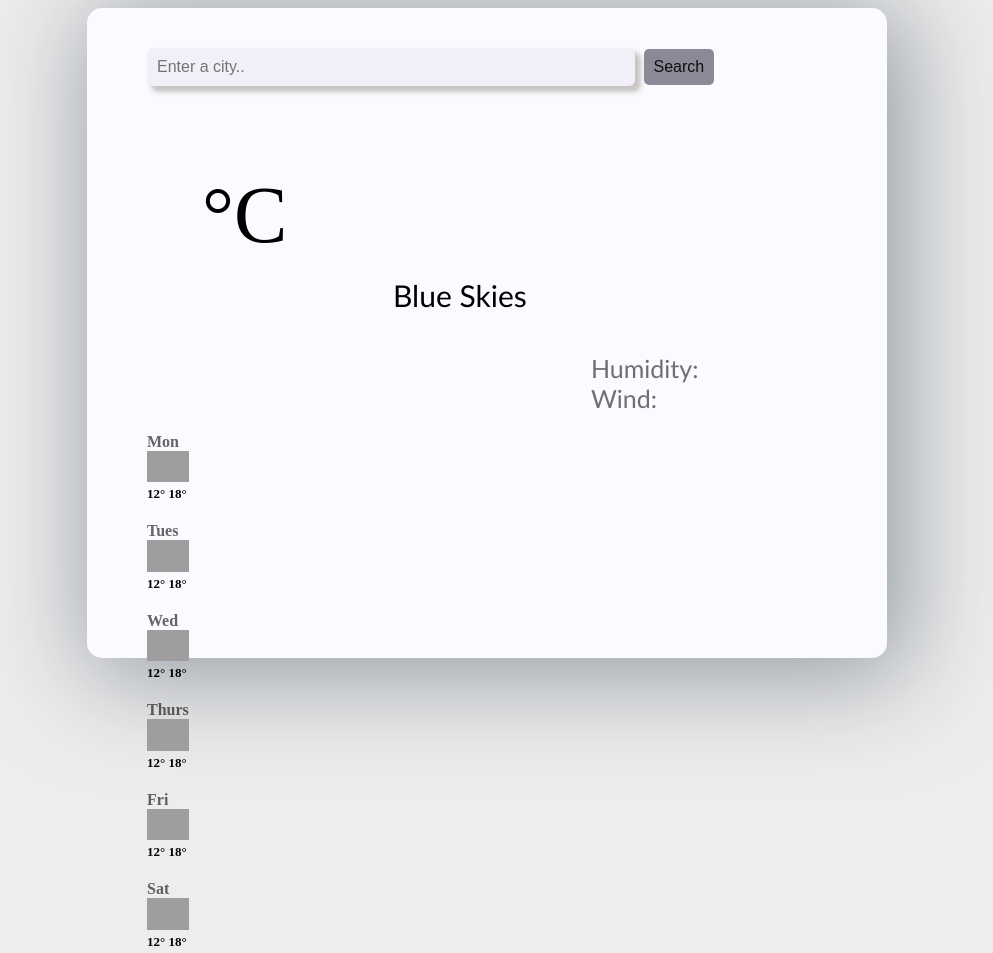
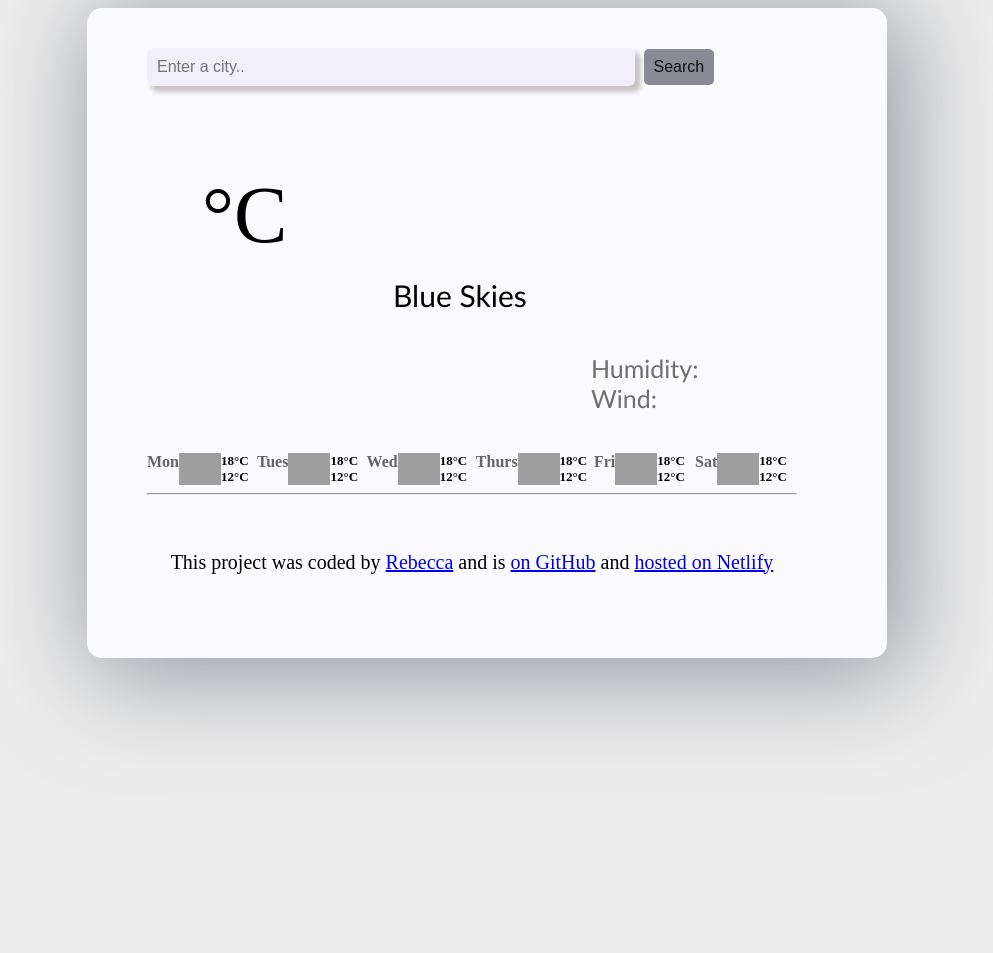
Before and after one commit to rebecca967/solo-weather, a plain HTML site: page index.html in a window 1280 px wide. Shown: the top 953 px of the page, without its empty margins (153-1146 px from the left). After the commit the page ends 800 px from the top, so only its background shows below. Drawn offline with nearby package versions, Linux system fonts and the light colour scheme; no server answers; grey boxes are pictures that could not be loaded.

Commit message:
Switched the structure of my forecast and also fixed the inline of the forecast

```diff
--- a/index.js
+++ b/index.js
@@ -59,13 +59,12 @@ function displayForecast() {
     forecastHtml =
     forecastHtml +
     `<div class = "weather-forecast">
-    <div class="row">
-     <div class="col-2">
+
       <div class="weather-forecast-date">${day}</div>
 
       <img src= "http://shecodes-assets.s3.amazonaws.com/api/weather/icons/clear-sky-night.png" alt="" width="42">
-      <div class="weather-forecast-temperatures"> <span class="weather-forecast-temperature-minimum">12°</span>
-        <span class="weather-forecast-temperature-max">18°</span>
+      <div class="weather-forecast-temperatures"> <span class="weather-forecast-temperature-max">18°C</span>
+        <span class="weather-forecast-temperature-minimum">12°C</span>
       </div>
      </div>
     </div>
--- a/styles.css
+++ b/styles.css
@@ -104,13 +104,16 @@ body {
 
 .weather-forecast{
   margin-top: 20px;
-  color: #000
+  color: #000;
+  display:flex;
+justify-content:space-around;
   }
 
 .weather-forecast-date{
   font-size: 16px;
   opacity: 0.6;
   font-weight: bold;
+
 }
 .weather-forecast-temperature {
   opacity:0.5
```
